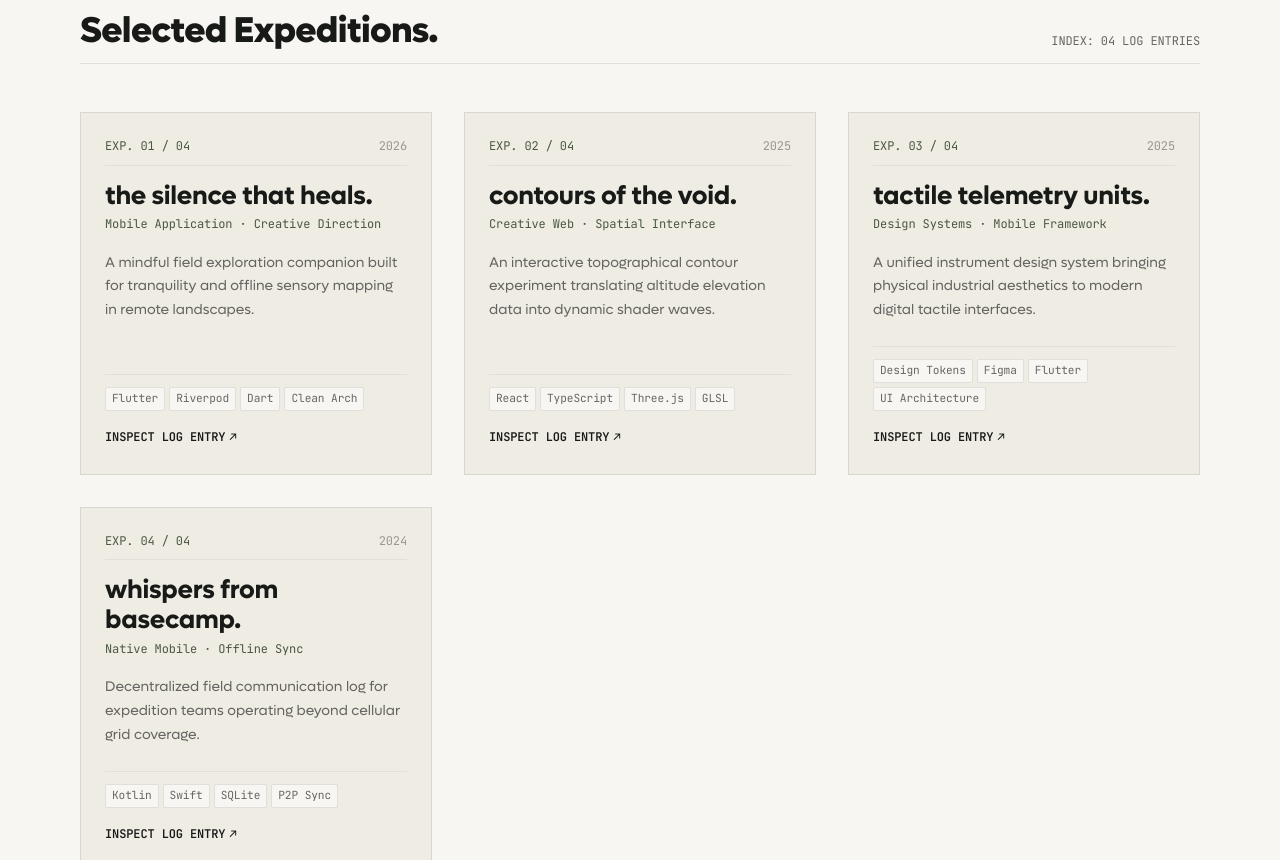
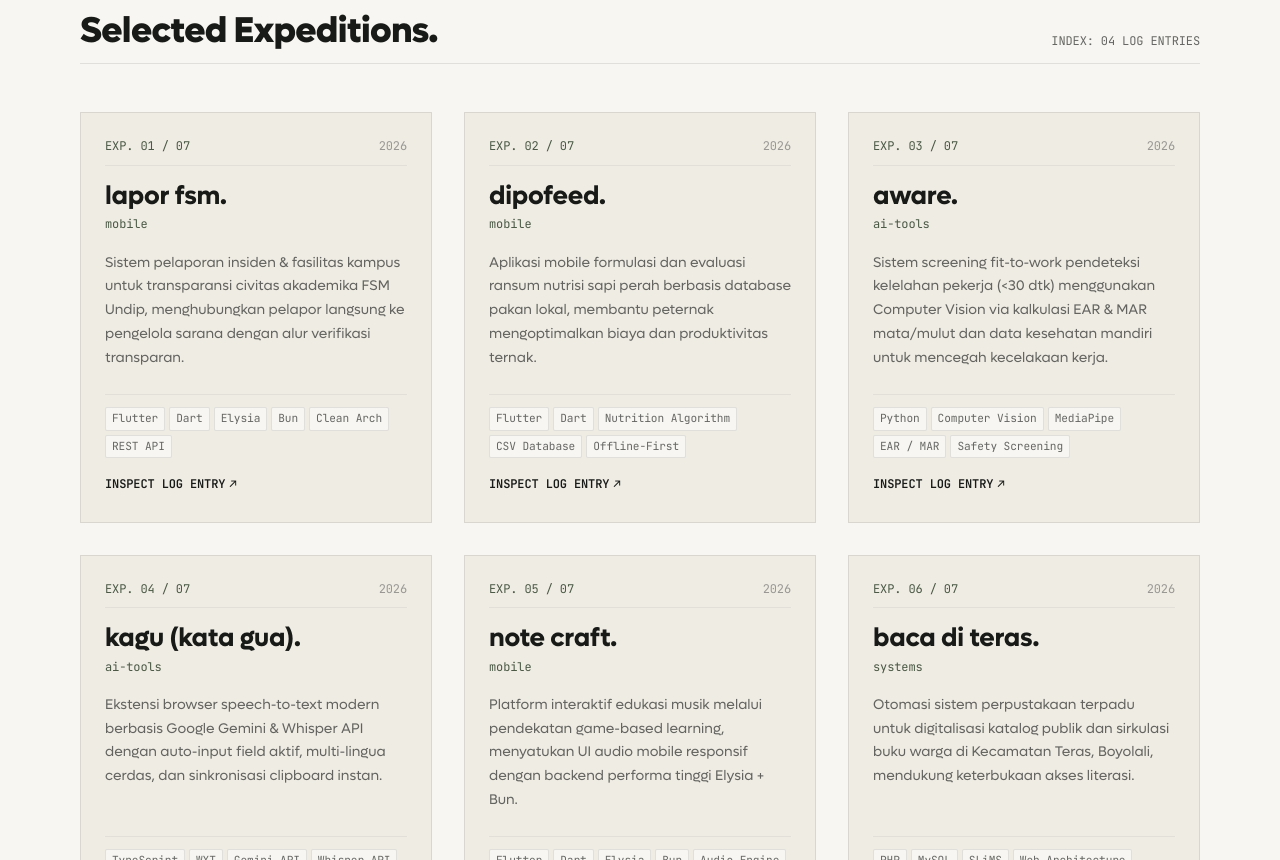
Before and after one commit to intxdv/adventure-log, a React (Vite) app: page / in a window 1280 px wide. Shown: the part 1940-2800 px from the top of the page. Built offline with nearby package versions, Linux system fonts and the light colour scheme.

Commit message:
feat(expeditions): populate authentic project records with detailed metadata and stack

```diff
--- a/src/data/expeditions.ts
+++ b/src/data/expeditions.ts
@@ -2,43 +2,122 @@ import type { Expedition } from '../types';
 
 export const initialExpeditions: Expedition[] = [
   {
-    id: 'exp-01',
-    indexNumber: 'EXP. 01 / 04',
-    title: 'the silence that heals.',
-    category: 'Mobile Application · Creative Direction',
+    id: 'lapor-fsm',
+    indexNumber: 'EXP. 01 / 07',
+    title: 'lapor fsm.',
+    tagline: 'whistleblower of the hall.',
+    category: 'mobile',
+    categoryLabel: 'Mobile Architecture · Civic Tech',
     year: '2026',
-    stack: ['Flutter', 'Riverpod', 'Dart', 'Clean Arch'],
-    summary: 'A mindful field exploration companion built for tranquility and offline sensory mapping in remote landscapes.',
-    link: '#',
+    period: 'Jan 2026 – Present',
+    role: 'Lead Mobile Architect',
+    status: 'Deployed',
+    stack: ['Flutter', 'Dart', 'Elysia', 'Bun', 'Clean Arch', 'REST API'],
+    summary: 'Sistem pelaporan insiden & fasilitas kampus untuk transparansi civitas akademika FSM Undip, menghubungkan pelapor langsung ke pengelola sarana dengan alur verifikasi transparan.',
+    featured: true,
+    repoUrl: 'https://github.com/laporfsm/lapor-fsm',
+    link: 'https://github.com/laporfsm/lapor-fsm',
   },
   {
-    id: 'exp-02',
-    indexNumber: 'EXP. 02 / 04',
-    title: 'contours of the void.',
-    category: 'Creative Web · Spatial Interface',
-    year: '2025',
-    stack: ['React', 'TypeScript', 'Three.js', 'GLSL'],
-    summary: 'An interactive topographical contour experiment translating altitude elevation data into dynamic shader waves.',
-    link: '#',
+    id: 'dipofeed',
+    indexNumber: 'EXP. 02 / 07',
+    title: 'dipofeed.',
+    tagline: 'formula for the herds.',
+    category: 'mobile',
+    categoryLabel: 'Mobile Application · Agro-Tech',
+    year: '2026',
+    period: 'Mar 2026 – Present',
+    role: 'Mobile Developer',
+    status: 'Active',
+    stack: ['Flutter', 'Dart', 'Nutrition Algorithm', 'CSV Database', 'Offline-First'],
+    summary: 'Aplikasi mobile formulasi dan evaluasi ransum nutrisi sapi perah berbasis database pakan lokal, membantu peternak mengoptimalkan biaya dan produktivitas ternak.',
+    featured: true,
+    repoUrl: 'https://github.com/leanderarya/dipo-feed',
+    link: 'https://github.com/leanderarya/dipo-feed',
   },
   {
-    id: 'exp-03',
-    indexNumber: 'EXP. 03 / 04',
-    title: 'tactile telemetry units.',
-    category: 'Design Systems · Mobile Framework',
-    year: '2025',
-    stack: ['Design Tokens', 'Figma', 'Flutter', 'UI Architecture'],
-    summary: 'A unified instrument design system bringing physical industrial aesthetics to modern digital tactile interfaces.',
-    link: '#',
+    id: 'aware',
+    indexNumber: 'EXP. 03 / 07',
+    title: 'aware.',
+    tagline: 'guardian before the shift.',
+    category: 'ai-tools',
+    categoryLabel: 'Computer Vision · Occupational Safety',
+    year: '2026',
+    period: 'Apr – Jun 2026',
+    role: 'Computer Vision & Software Engineer',
+    status: 'Concluded',
+    stack: ['Python', 'Computer Vision', 'MediaPipe', 'EAR / MAR', 'Safety Screening'],
+    summary: 'Sistem screening fit-to-work pendeteksi kelelahan pekerja (<30 dtk) menggunakan Computer Vision via kalkulasi EAR & MAR mata/mulut dan data kesehatan mandiri untuk mencegah kecelakaan kerja.',
+    featured: true,
+    repoUrl: 'https://github.com/sekarwidhastri/AWARE',
+    link: 'https://github.com/sekarwidhastri/AWARE',
   },
   {
-    id: 'exp-04',
-    indexNumber: 'EXP. 04 / 04',
-    title: 'whispers from basecamp.',
-    category: 'Native Mobile · Offline Sync',
-    year: '2024',
-    stack: ['Kotlin', 'Swift', 'SQLite', 'P2P Sync'],
-    summary: 'Decentralized field communication log for expedition teams operating beyond cellular grid coverage.',
-    link: '#',
-  }
+    id: 'kagu',
+    indexNumber: 'EXP. 04 / 07',
+    title: 'kagu (kata gua).',
+    tagline: 'voice onto canvas.',
+    category: 'ai-tools',
+    categoryLabel: 'Browser Extension · Voice AI',
+    year: '2026',
+    period: 'Agu – Sep 2026',
+    role: 'Creator & Lead Engineer',
+    status: 'Active',
+    stack: ['TypeScript', 'WXT', 'Gemini API', 'Whisper API', 'Next.js', 'BYOK'],
+    summary: 'Ekstensi browser speech-to-text modern berbasis Google Gemini & Whisper API dengan auto-input field aktif, multi-lingua cerdas, dan sinkronisasi clipboard instan.',
+    featured: true,
+    repoUrl: 'https://github.com/intxdv/Speech-to-Text-Workspace',
+    link: 'https://github.com/intxdv/Speech-to-Text-Workspace',
+  },
+  {
+    id: 'notecraft',
+    indexNumber: 'EXP. 05 / 07',
+    title: 'note craft.',
+    tagline: 'the rhythm in craft.',
+    category: 'mobile',
+    categoryLabel: 'Mobile & Backend · Interactive Audio',
+    year: '2026',
+    period: 'Mar 2026',
+    role: 'Mobile & Interactive Engineer',
+    status: 'Active',
+    stack: ['Flutter', 'Dart', 'Elysia', 'Bun', 'Audio Engine', 'Gamification'],
+    summary: 'Platform interaktif edukasi musik melalui pendekatan game-based learning, menyatukan UI audio mobile responsif dengan backend performa tinggi Elysia + Bun.',
+    featured: false,
+    repoUrl: 'https://github.com/Note-Craft-Project/note-craft',
+    link: 'https://github.com/Note-Craft-Project/note-craft',
+  },
+  {
+    id: 'baca-di-teras',
+    indexNumber: 'EXP. 06 / 07',
+    title: 'baca di teras.',
+    tagline: 'archive of the sanctuary.',
+    category: 'systems',
+    categoryLabel: 'Library Automation · Public Systems',
+    year: '2026',
+    period: 'Jul – Agu 2026',
+    role: 'Systems Architect',
+    status: 'Deployed',
+    stack: ['PHP', 'MySQL', 'SLiMS', 'Web Architecture', 'Cataloging'],
+    summary: 'Otomasi sistem perpustakaan terpadu untuk digitalisasi katalog publik dan sirkulasi buku warga di Kecamatan Teras, Boyolali, mendukung keterbukaan akses literasi.',
+    featured: false,
+    repoUrl: 'https://github.com/baca-di-teras/baca-di-teras',
+    link: 'https://github.com/baca-di-teras/baca-di-teras',
+  },
+  {
+    id: 'orv-translation',
+    indexNumber: 'EXP. 07 / 07',
+    title: 'orv fan-translation.',
+    tagline: 'chronicles of reader’s gaze.',
+    category: 'editorial',
+    categoryLabel: 'Digital Publication · Editorial Typography',
+    year: '2026',
+    period: 'Mar – Mei 2026',
+    role: 'Editorial Typesetter & Translator',
+    status: 'Concluded',
+    stack: ['HTML5', 'EPUB3', 'Editorial Typography', 'Typesetting', 'Webnovel'],
+    summary: 'Kurasi dan tata letak tipografi digital terjemahan novel Omniscient Reader’s Viewpoint ke dalam bahasa Indonesia, dipaketkan dalam format EPUB3 berstandar e-reader.',
+    featured: false,
+    repoUrl: 'https://github.com/intxdv/orv-id-translation',
+    link: 'https://github.com/intxdv/orv-id-translation',
+  },
 ];
```
Also changed, not shown: src/types/index.ts (+10 -1 lines).
